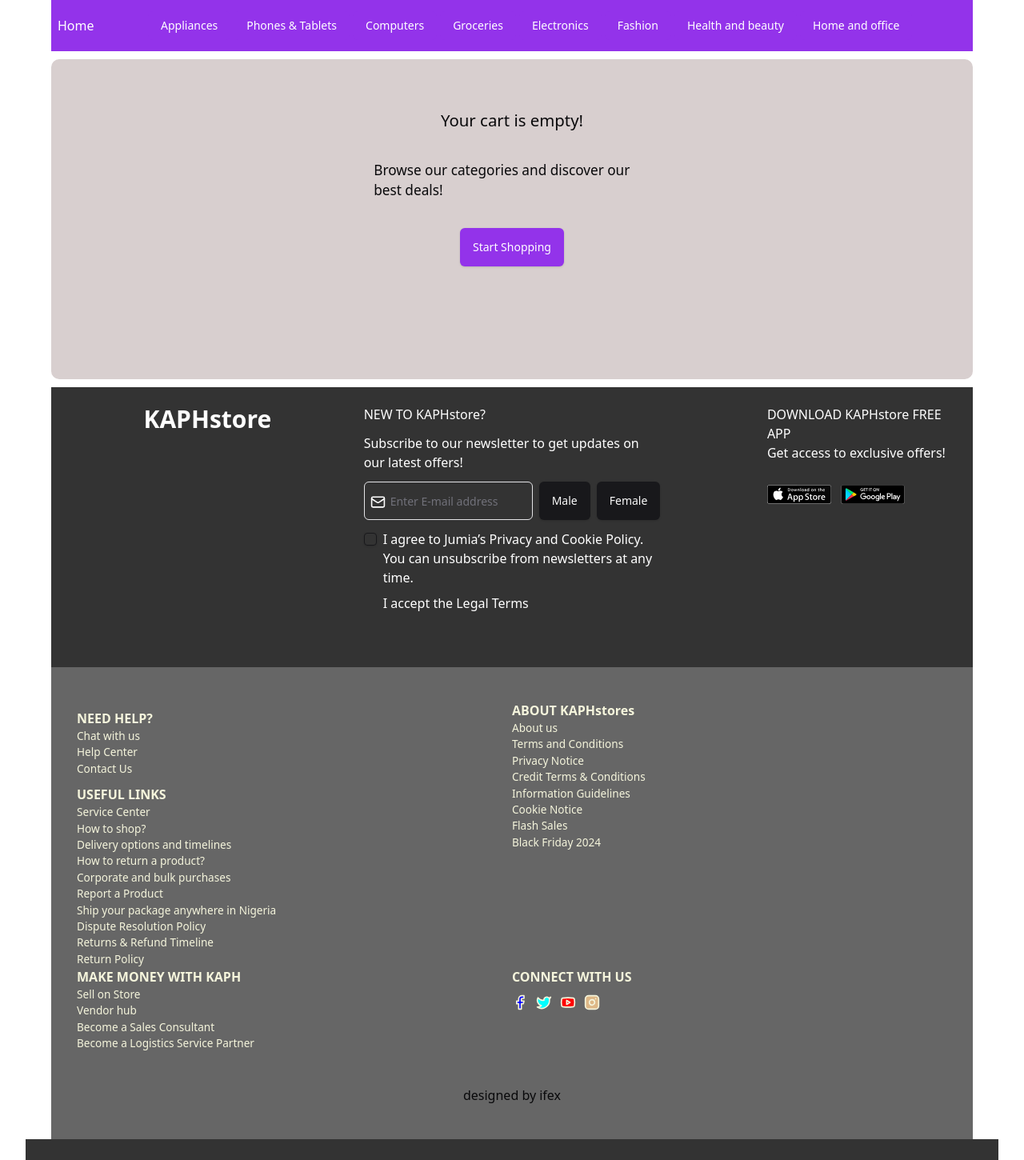
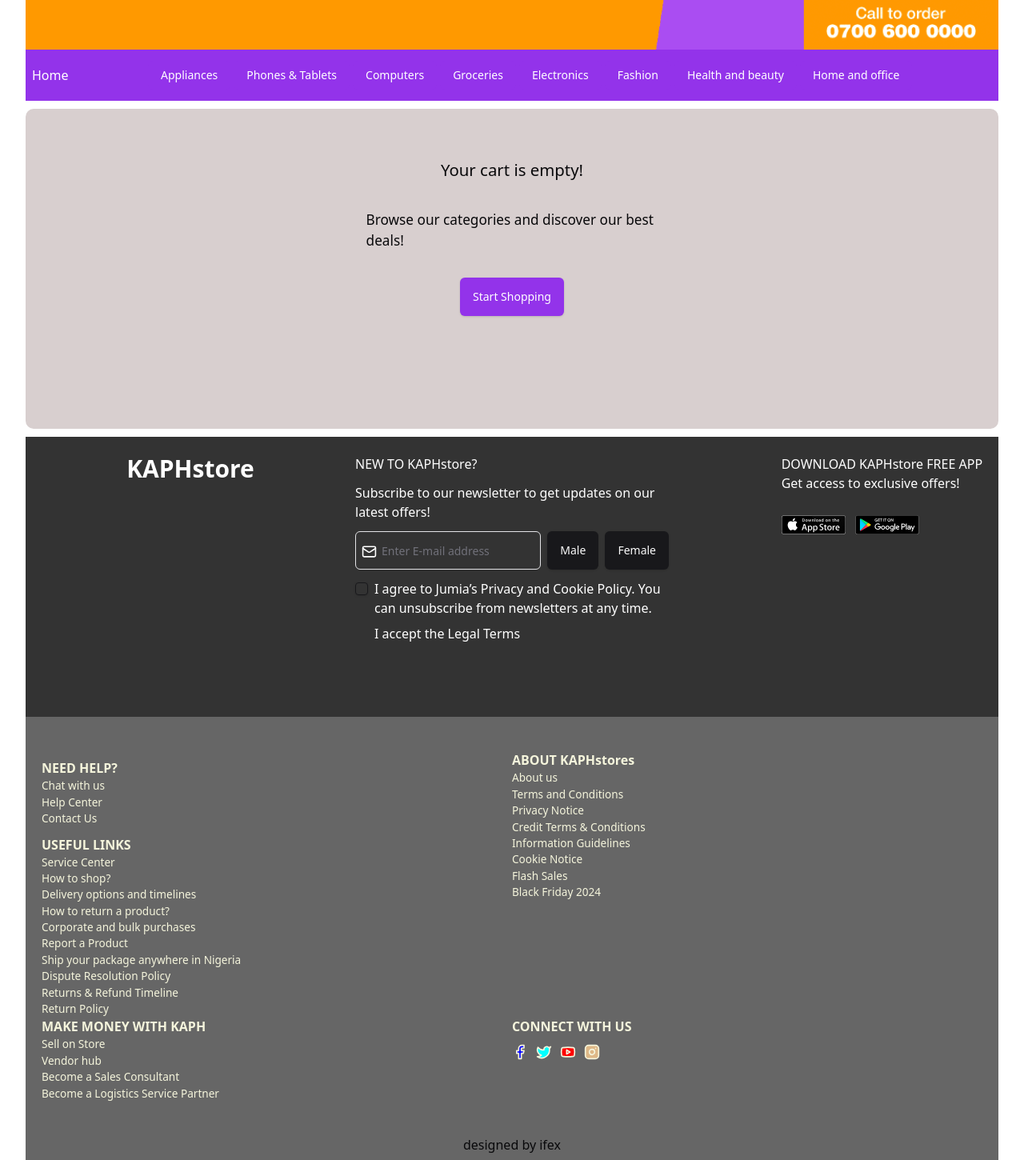
Before and after one commit to ifex1234/my-shop, a Next.js app: page /cart in a window 1280 px wide. Shown: the top 1450 px of the page at 80% size. Built offline with nearby package versions, Linux system fonts and the light colour scheme.

Commit message:
fixed home page return in in cart

```diff
--- a/src/app/(home)/cart/layout.tsx
+++ /dev/null
@@ -1,18 +0,0 @@
-import Footer from "@/components/core/footer";
-import Navbar from "@/components/core/navbar";
-
-export default function Layout({
-  children,
-}: Readonly<{
-  children: React.ReactNode;
-}>) {
-  return (
-    <body className={` w-full md:container flex flex-col`}>
-      <nav>
-        <Navbar />
-      </nav>
-      <div className=" w-full">{children}</div>
-      <Footer />
-    </body>
-  );
-}
--- a/src/app/(home)/cart/page.tsx
+++ b/src/app/(home)/cart/page.tsx
@@ -1,5 +1,4 @@
 import Cart from "@/components/core/cart";
-import Navbar from "@/components/core/navbar";
 import React from "react";
 
 function Page() {
--- a/src/app/(home)/layout.tsx
+++ b/src/app/(home)/layout.tsx
@@ -3,6 +3,10 @@
 import "../../app/globals.css";
 import Footer from "@/components/core/footer";
 import ContextProvider from "@/components/core/ContextProvider";
+import { TopAds } from "@/components/core/ads";
+import Navbar from "@/components/core/navbar";
+import TopNav from "@/components/core/topNav";
+import { Separator } from "@radix-ui/react-separator";
 
 const inter = Inter({ subsets: ["latin"] });
 
@@ -18,12 +22,15 @@
 }>) {
   return (
     <html lang="en">
-      <body className={`${inter.className}flex flex-col`}>
+      <body className={`${inter.className}flex flex-col md:container`}>
         <ContextProvider>
-          <div className=" w-full md:container ">{children}</div>
-          <div className=" w-full">
-            <Footer />
-          </div>
+          <TopAds />
+          <Separator />
+          <Separator />
+          <Navbar />
+          <Separator />
+          <div className=" w-full">{children}</div>
+          <Footer />
         </ContextProvider>
       </body>
     </html>
--- a/src/app/(home)/page.tsx
+++ b/src/app/(home)/page.tsx
@@ -1,32 +1,22 @@
-import { TopAds } from "@/components/core/ads";
 import { CarouselHome } from "@/components/core/carousel";
 import HomeAside from "@/components/core/homeAside";
-import Navbar from "@/components/core/navbar";
-import TopNav from "@/components/core/topNav";
-import { Separator } from "@/components/ui/separator";
-
 import { SectionBorderless } from "@/components/core/sectionBorderless";
 import SectionBig from "@/components/core/sectionBig";
 import { SectionMinor } from "@/components/core/sectionMinor";
 import { SectionSmall } from "@/components/core/sectionsmall";
-// import { Sectionwithprice } from "@/components/core/sectionwithPrice";
 import SubHeader from "@/components/core/subHeader";
 import SubHeader2 from "@/components/core/subHeader2";
-
 import { PhoneDeals } from "@/lib/assets/deals";
-import { deals1, Choplife, Gins, BestPrice } from "@/lib/assets/deals";
+import { Choplife, Gins, BestPrice } from "@/lib/assets/deals";
 import { Seller, StoreItems } from "@/lib/assets/other/store";
 import { productsData } from "@/lib/assets/section2";
+import TopNav from "@/components/core/topNav";
 
 export default function Home() {
   return (
-    <main className=" rounded-sm mb-5">
-      <TopAds />
-      <Separator />
+    <main>
       <TopNav />
-      <Separator />
-      <Navbar />
-      <Separator />
+      <section className=" rounded-sm mb-5">
         <div className=" flex flex-row  my-2 gap-1">
           <CarouselHome /> <HomeAside />
         </div>
@@ -76,6 +66,7 @@
           color={"rgb(173, 12, 170)"}
         />
         <SectionBorderless arrayItem={Seller} />
+      </section>
     </main>
   );
 }
--- a/src/lib/styles/footer.module.scss
+++ b/src/lib/styles/footer.module.scss
@@ -7,7 +7,7 @@
 }
 .first_row {
   color: beige;
-  display: inline-flex;
+  display: flex;
   justify-content: space-between;
   padding: 2.625rem 20px;
 
```
Lines whose indentation alone changed are shown as unchanged.
